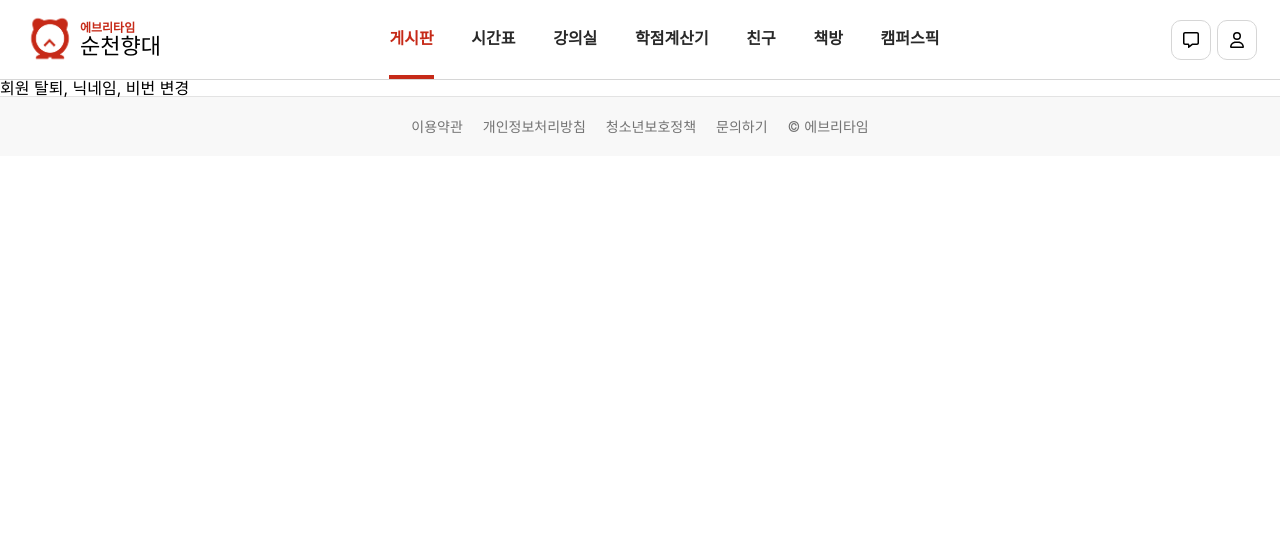
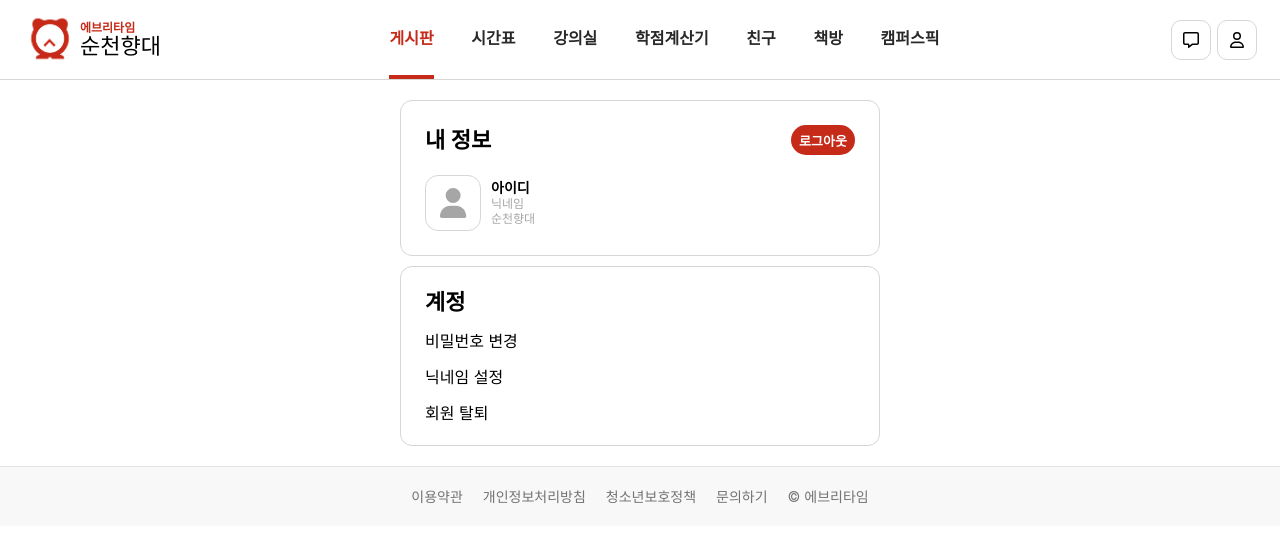
Before and after one commit to NevryTime/NevryTime-FE, a Next.js app: page /my-page in a window 1280 px wide. Shown: the top 542 px of the page. Built offline with nearby package versions, Linux system fonts and the light colour scheme.

Commit message:
feat: 마이페이지 퍼블리싱 완료

```diff
--- a/src/views/myPageView/index.tsx
+++ b/src/views/myPageView/index.tsx
@@ -1,8 +1,48 @@
 /** 마이페이지 뷰 */
+import { Button } from '@/src/components/Button';
 import React from 'react';
 
+import { MyPageContainer, MyInfoBox, MyAccountBox } from './style';
+
+import { FontAwesomeIcon } from '@fortawesome/react-fontawesome';
+import { faUser } from '@fortawesome/free-solid-svg-icons';
+import Link from 'next/link';
+
 function myPageView() {
-  return <div>회원 탈퇴, 닉네임, 비번 변경</div>;
+  return (
+    <MyPageContainer>
+      <MyInfoBox>
+        <div>
+          <div>내 정보</div>
+          <Button width={64} height={30} borderRadius={15}>
+            로그아웃
+          </Button>
+        </div>
+        <div>
+          <div>
+            <FontAwesomeIcon icon={faUser} />
+          </div>
+          <div>
+            <div>아이디</div>
+            <div>닉네임</div>
+            <div>순천향대</div>
+          </div>
+        </div>
+      </MyInfoBox>
+      <MyAccountBox>
+        <div>계정</div>
+        <div>
+          <Link href="/my-page/password">비밀번호 변경</Link>
+        </div>
+        <div>
+          <Link href="/my-page/nick">닉네임 설정</Link>
+        </div>
+        <div>
+          <Link href="/my-page/with-drawl">회원 탈퇴</Link>
+        </div>
+      </MyAccountBox>
+    </MyPageContainer>
+  );
 }
 
 export default myPageView;
--- a/src/views/myPageView/style.ts
+++ b/src/views/myPageView/style.ts
@@ -0,0 +1,91 @@
+import styled from 'styled-components';
+
+export const MyPageContainer = styled.div`
+  display: flex;
+  flex-direction: column;
+  align-items: center;
+  margin-top: 20px;
+`;
+
+export const MyInfoBox = styled.div`
+  width: 480px;
+  border: 1px solid ${({ theme }) => theme.colors.gray1};
+  border-radius: 12px;
+  padding: 24px;
+
+  & > div {
+    :nth-child(1) {
+      display: flex;
+      align-items: center;
+      justify-content: space-between;
+      margin-bottom: 20px;
+
+      & > div {
+        font-size: 22px;
+        font-weight: ${({ theme }) => theme.getFontWeight('SB')};
+      }
+
+      & > button {
+        font-size: 13px;
+        font-weight: ${({ theme }) => theme.getFontWeight('SB')};
+      }
+    }
+    :nth-child(2) {
+      display: flex;
+      align-items: center;
+
+      & > div {
+        :nth-child(1) {
+          width: 56px;
+          height: 56px;
+          display: flex;
+          justify-content: center;
+          align-items: center;
+          border-radius: 13px;
+          border: 1px solid ${({ theme }) => theme.colors.gray1};
+          margin-right: 10px;
+
+          & > svg,
+          img {
+            font-size: 30px;
+            color: ${({ theme }) => theme.colors.gray3};
+          }
+        }
+        :nth-child(2) {
+          & > div {
+            padding: 1.5px 0;
+
+            :nth-child(1) {
+              font-size: 14px;
+              font-weight: ${({ theme }) => theme.getFontWeight('SB')};
+            }
+            :nth-child(2),
+            :nth-child(3) {
+              font-size: 12px;
+              color: ${({ theme }) => theme.colors.gray3};
+            }
+          }
+        }
+      }
+    }
+  }
+`;
+
+export const MyAccountBox = styled.div`
+  width: 480px;
+  border: 1px solid ${({ theme }) => theme.colors.gray1};
+  border-radius: 12px;
+  padding: 24px;
+  margin: 10px 0 20px 0;
+
+  & > div {
+    :nth-child(1) {
+      font-size: 22px;
+      font-weight: ${({ theme }) => theme.getFontWeight('SB')};
+      margin-bottom: 20px;
+    }
+    :nth-child(3) {
+      margin: 20px 0;
+    }
+  }
+`;
```
